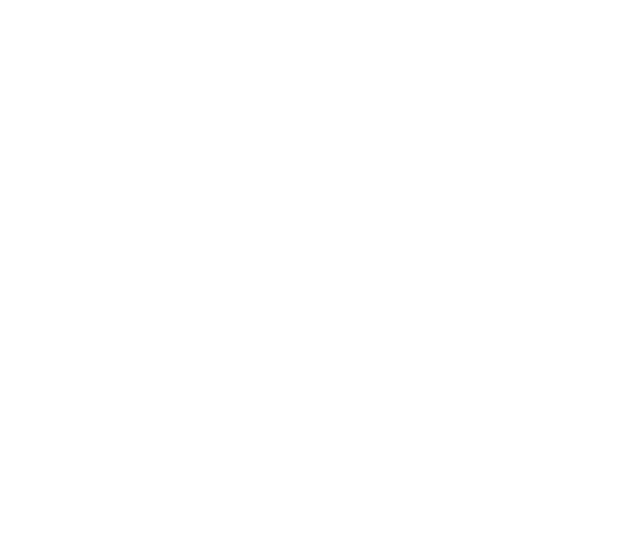
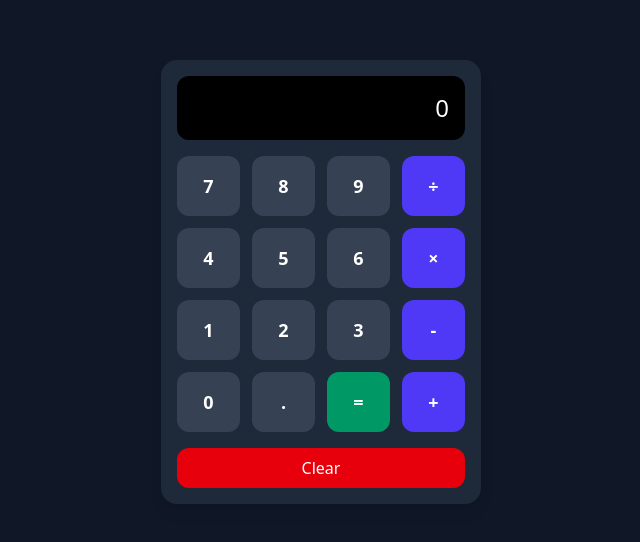
Before and after one commit to mr-ajaaj/react-calculator, a React (Vite) app: page / in a window 1280 px wide. Shown: the part 118-660 px from the top of the page, without its empty margins (319-959 px from the left). Built offline with nearby package versions, Linux system fonts and the light colour scheme.

Commit message:
fix: render Calculator component in App

```diff
--- a/src/App.jsx
+++ b/src/App.jsx
@@ -1,7 +1,12 @@
 import "./App.css";
+import Calculator from "./Calculator";
 
 function App() {
-  return <></>;
+  return (
+    <>
+    <Calculator/>
+    </>
+  )
 }
 
 export default App;
```
